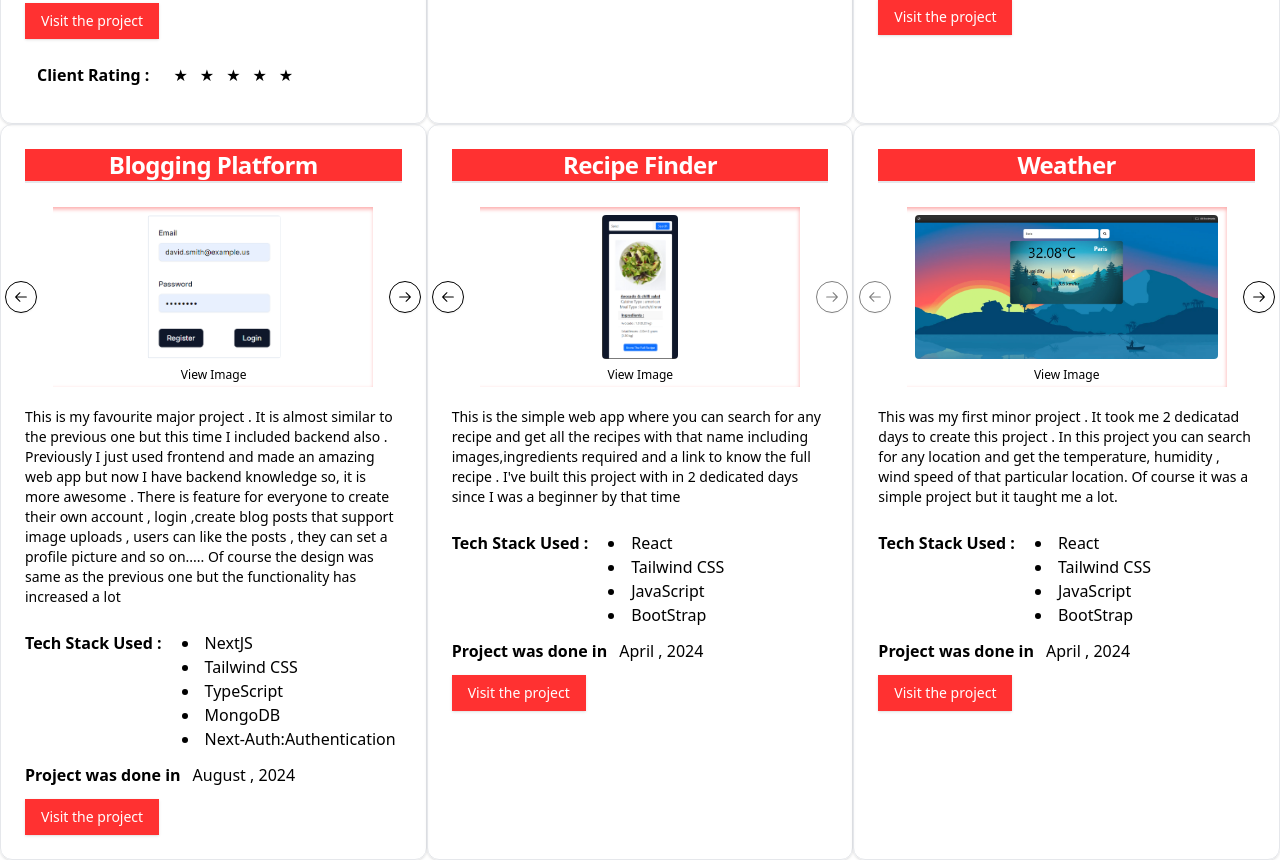
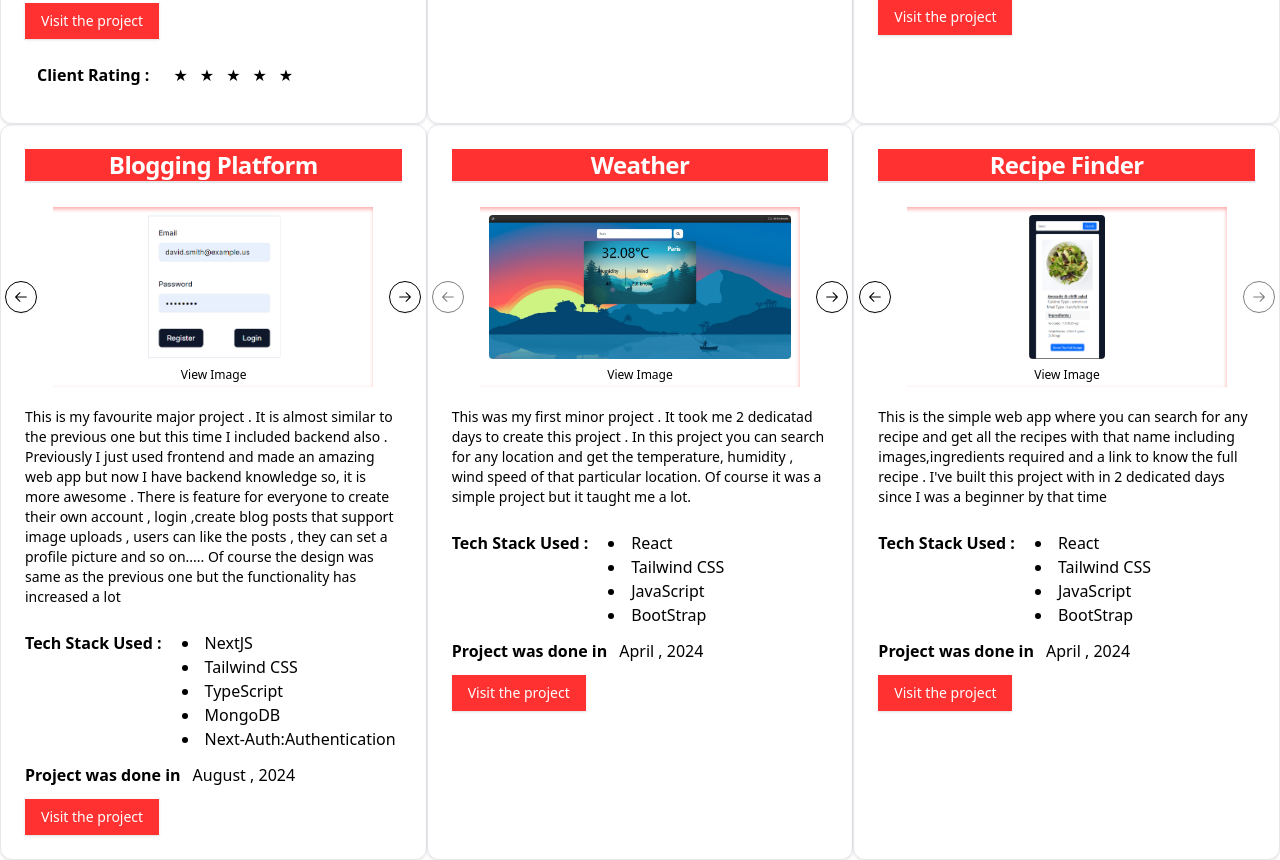
Before and after one commit to monster-1951/portfolio-website, a Next.js app: page /MyWork in a window 1280 px wide. Shown: the part 1720-2580 px from the top of the page. Built offline with nearby package versions, Linux system fonts and the light colour scheme.

Commit message:
test change

```diff
--- a/src/constants/ProjectsDetails.ts
+++ b/src/constants/ProjectsDetails.ts
@@ -172,6 +172,15 @@ export const Projects: Project[] = [
     ],
   },
   {
+    Title: "Weather",
+    Description:
+      "This was my first minor project . It took me 2 dedicatad days to create this project . In this project you can search for any location and get the temperature, humidity , wind speed of that particular location. Of course it was a simple project but it taught me a lot.",
+    Image: [Weather, Weather1],
+    Link: "https://monster-1951.github.io/Weather/",
+    Date: "April , 2024",
+    TechStack: ["React", "Tailwind CSS", "JavaScript", "BootStrap"],
+  },
+  {
     Title: "Recipe Finder",
     Description:
       "This is the simple web app where you can search for any recipe and get all the recipes with that name including images,ingredients required and a link to know the full recipe . I've built this project with in 2 dedicated days since I was a beginner by that time",
@@ -180,13 +189,5 @@ export const Projects: Project[] = [
     Date: "April , 2024",
     TechStack: ["React", "Tailwind CSS", "JavaScript", "BootStrap"],
   },
-  {
-    Title: "Weather",
-    Description:
-      "This was my first minor project . It took me 2 dedicatad days to create this project . In this project you can search for any location and get the temperature, humidity , wind speed of that particular location. Of course it was a simple project but it taught me a lot.",
-    Image: [Weather, Weather1],
-    Link: "https://monster-1951.github.io/Weather/",
-    Date: "April , 2024",
-    TechStack: ["React", "Tailwind CSS", "JavaScript", "BootStrap"],
-  },
+
 ];
```
